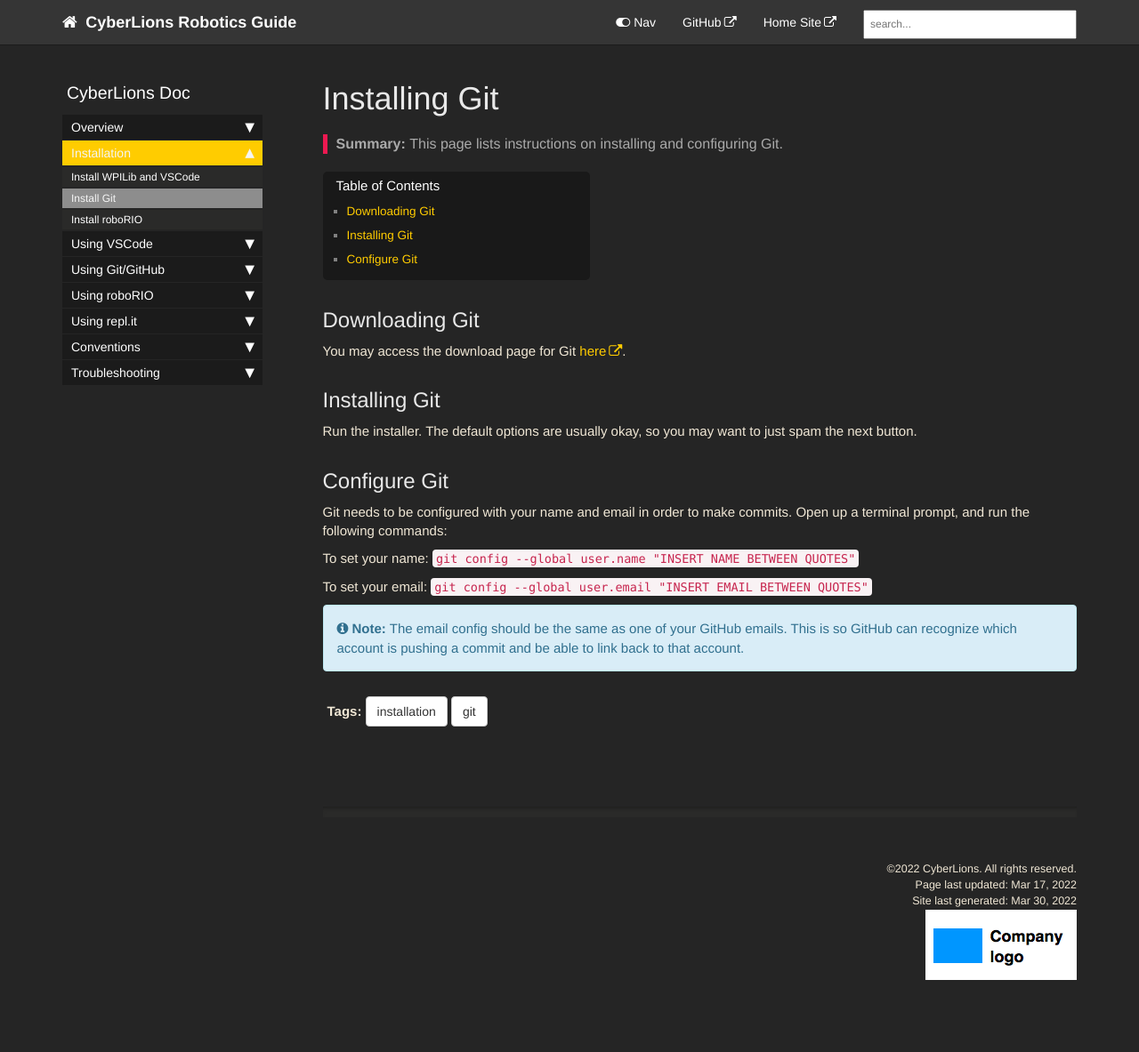
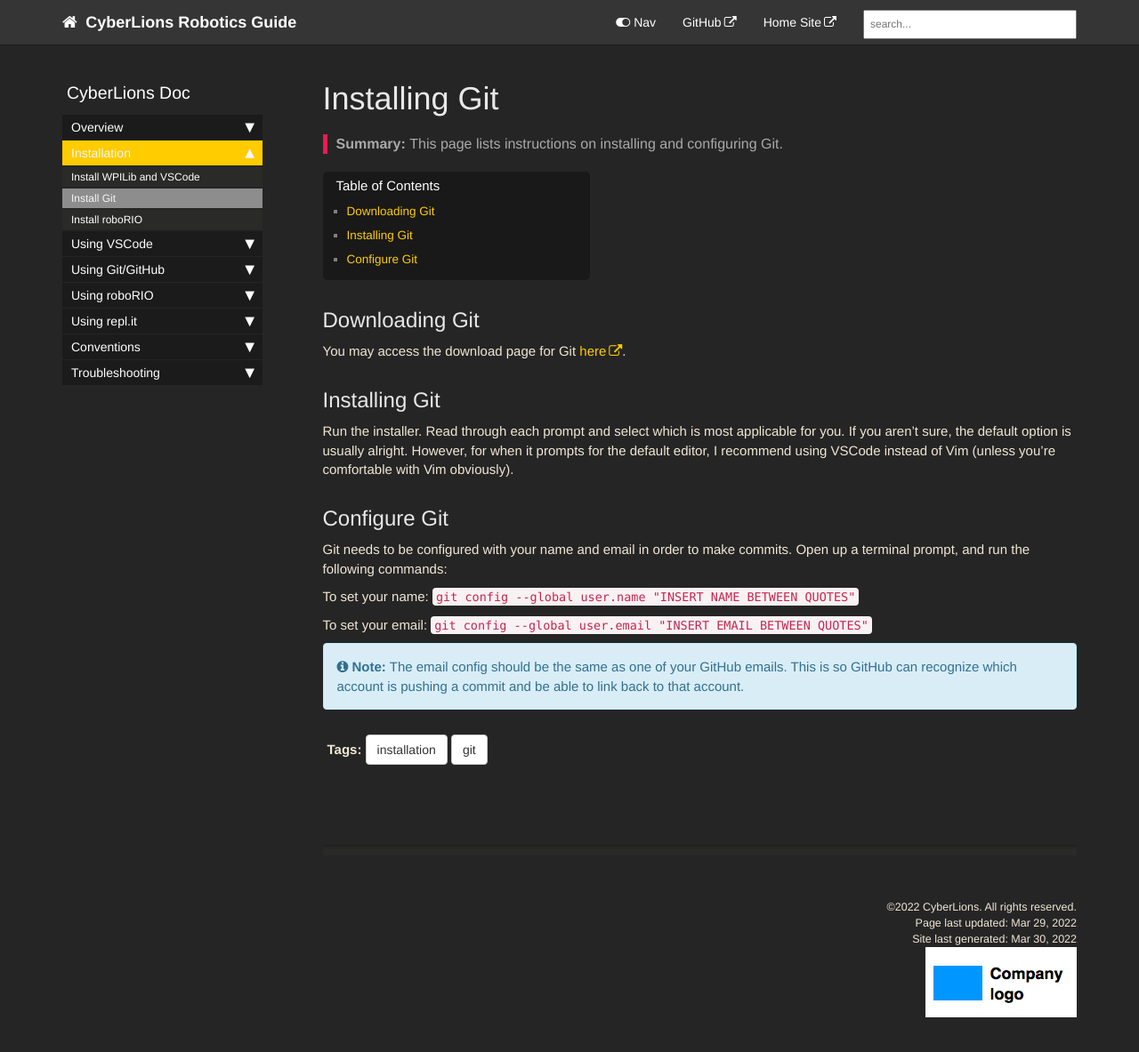
Before and after one commit to CyberLions-8521/CyberLions-8521, a Jekyll site: the page built from pages/mydoc/mydoc_install_git.md, in a window 1280 px wide and 1204 px high. Shown: the top 1183 px of the window at 89% size. Built offline with Jekyll 4.4.1, drawn with Linux system fonts in a browser that asks for light colours; comment, search, counter and statistics services are not loaded.

Commit message:
Add recommendation for VSCode over Vim

```diff
--- a/pages/mydoc/mydoc_install_git.md
+++ b/pages/mydoc/mydoc_install_git.md
@@ -2,7 +2,7 @@
 title: Installing Git
 tags: [installation, git]
 keywords: installing
-last_updated: Mar 17, 2022
+last_updated: Mar 29, 2022
 summary: "This page lists instructions on installing and configuring Git."
 sidebar: mydoc_sidebar
 permalink: mydoc_install_git.html
@@ -15,7 +15,7 @@ You may access the download page for Git [here](https://git-scm.com/).
 
 ## Installing Git
 
-Run the installer. The default options are usually okay, so you may want to just spam the next button.
+Run the installer. Read through each prompt and select which is most applicable for you. If you aren't sure, the default option is usually alright. However, for when it prompts for the default editor, I recommend using VSCode instead of Vim (unless you're comfortable with Vim obviously).
 
 ## Configure Git
 
```
